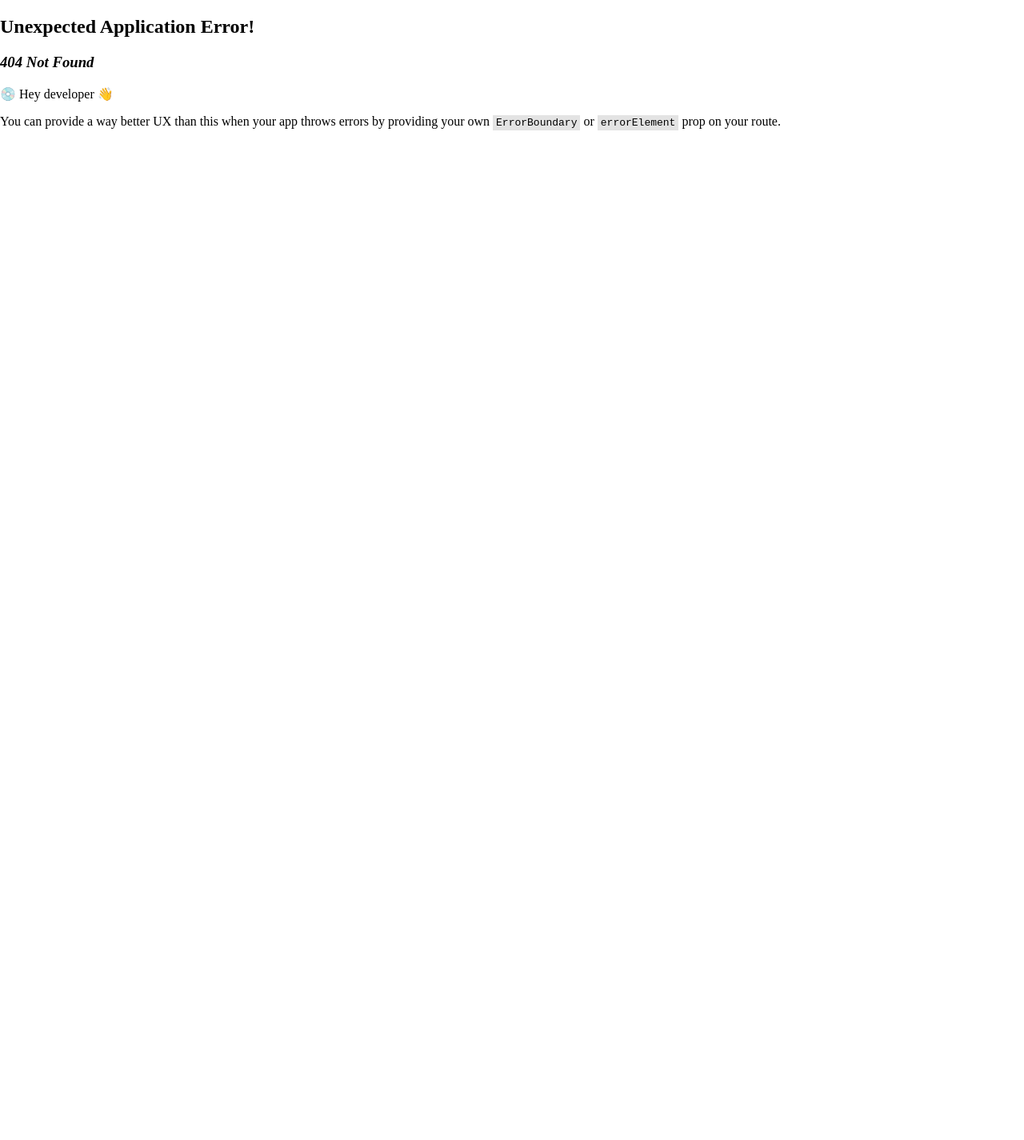
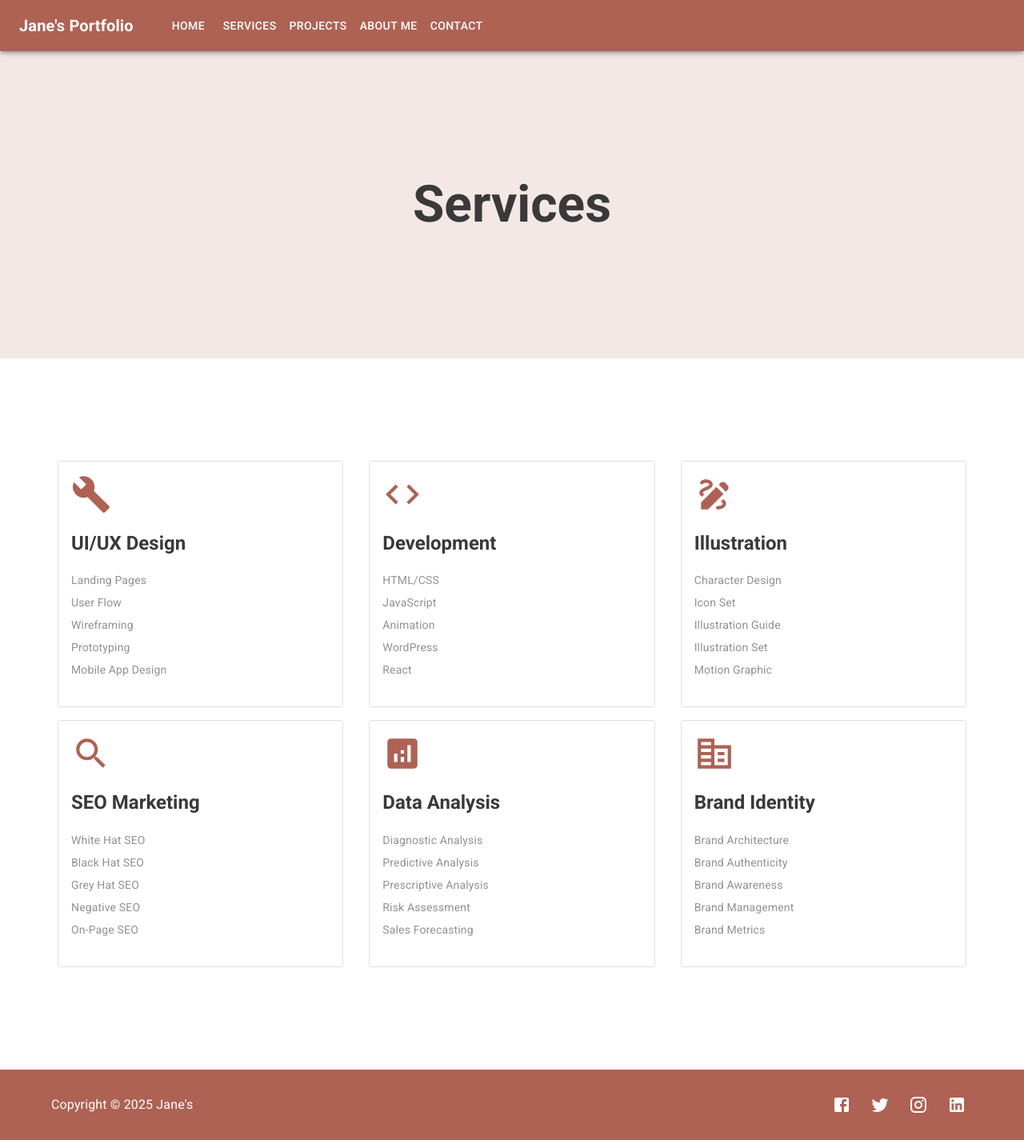
Before and after one commit to marsellius88/portfolio-1, a React (Vite) app in the folder frontend/: page /services in a window 1280 px wide. Before the commit this address had no page. Shown: the whole page at 80% size. Before the commit the page ends 800 px from the top, so only its background shows below. Built offline with nearby package versions, Linux system fonts and the light colour scheme.

Commit message:
menambahkan halaman Services

```diff
--- a/frontend/src/App.jsx
+++ b/frontend/src/App.jsx
@@ -7,6 +7,12 @@ import {
 import { ThemeProvider, createTheme } from "@mui/material/styles";
 import RootLayout from "./layouts/RootLayout";
 import Home from "./pages/Home";
+import Services from "./pages/Services";
+import Company1 from "./assets/company-1.jpg";
+import Company2 from "./assets/company-2.jpg";
+import Company3 from "./assets/company-3.png";
+import Company4 from "./assets/company-4.jpg";
+import ScrollToTopButton from "./components/ScrollToTopButton";
 
 const theme = createTheme({
   palette: {
@@ -40,10 +46,179 @@ const theme = createTheme({
   },
 });
 
+const services = [
+  {
+    icon: "Build",
+    title: "UI/UX Design",
+    list: [
+      "Landing Pages",
+      "User Flow",
+      "Wireframing",
+      "Prototyping",
+      "Mobile App Design",
+    ],
+  },
+  {
+    icon: "Code",
+    title: "Development",
+    list: ["HTML/CSS", "JavaScript", "Animation", "WordPress", "React"],
+  },
+  {
+    icon: "Draw",
+    title: "Illustration",
+    list: [
+      "Character Design",
+      "Icon Set",
+      "Illustration Guide",
+      "Illustration Set",
+      "Motion Graphic",
+    ],
+  },
+  {
+    icon: "Search",
+    title: "SEO Marketing",
+    list: [
+      "White Hat SEO",
+      "Black Hat SEO",
+      "Grey Hat SEO",
+      "Negative SEO",
+      "On-Page SEO",
+    ],
+  },
+  {
+    icon: "Analytics",
+    title: "Data Analysis",
+    list: [
+      "Diagnostic Analysis",
+      "Predictive Analysis",
+      "Prescriptive Analysis",
+      "Risk Assessment",
+      "Sales Forecasting",
+    ],
+  },
+  {
+    icon: "CorporateFare",
+    title: "Brand Identity",
+    list: [
+      "Brand Architecture",
+      "Brand Authenticity",
+      "Brand Awareness",
+      "Brand Management",
+      "Brand Metrics",
+    ],
+  },
+];
+
+const skills = [
+  {
+    name: "Communication",
+    percentage: 75,
+  },
+  {
+    name: "Leadership",
+    percentage: 70,
+  },
+  {
+    name: "Teamwork",
+    percentage: 90,
+  },
+  {
+    name: "Flexibility",
+    percentage: 80,
+  },
+];
+
+const statistics = [
+  {
+    icon: "Person",
+    value: "99",
+    text: "Happy Clients",
+  },
+  {
+    icon: "Settings",
+    value: "180",
+    text: "Projects Completed",
+  },
+  {
+    icon: "CalendarMonth",
+    value: "21",
+    text: "Years of Experience",
+  },
+];
+
+const projects = [
+  {
+    image:
+      "https://htmldemo.net/lendex/lendex/assets/images/project/project-slider-img-1.jpg",
+    title: "Givest - Non-Profit PSD Template",
+    description:
+      "Lorem ipsum dolor sit amet, consectetur adipiscing elit, sed do eiusmod tempor incididunt ut labore et dolore magna aliqua. Ut enim ad minim veniam.",
+    link: "/",
+  },
+  {
+    image:
+      "https://htmldemo.net/lendex/lendex/assets/images/project/project-slider-img-2.jpg",
+    title: "Musion - Gardening Website Template",
+    description:
+      "Lorem ipsum dolor sit amet, consectetur adipiscing elit, sed do eiusmod tempor incididunt ut labore et dolore magna aliqua. Ut enim ad minim veniam.",
+    link: "/",
+  },
+  {
+    image:
+      "https://htmldemo.net/lendex/lendex/assets/images/project/project-slider-img-3.jpg",
+    title: "SEOLLY - SEO Marketing and Digital Agency",
+    description:
+      "Lorem ipsum dolor sit amet, consectetur adipiscing elit, sed do eiusmod tempor incididunt ut labore et dolore magna aliqua. Ut enim ad minim veniam.",
+    link: "/",
+  },
+];
+
+const testimonials = [
+  {
+    name: "Natasha Polisky",
+    position: "Founder, Seolly",
+    avatar:
+      "https://images.pexels.com/photos/734478/pexels-photo-734478.jpeg?auto=compress&cs=tinysrgb&w=1260&h=750&dpr=2",
+    text: "I am beyond impressed with the design delivered! The UI/UX is not only visually stunning but also incredibly intuitive. Our app's user experience has significantly improved thanks to the thoughtful and detailed work. The collaboration process was smooth, professional, and tailored to our needs.",
+    star: 4,
+  },
+  {
+    name: "Johnny Tinley",
+    position: "CEO, Givest",
+    avatar:
+      "https://images.pexels.com/photos/5234256/pexels-photo-5234256.jpeg?auto=compress&cs=tinysrgb&w=1260&h=750&dpr=2",
+    text: "Working with this designer has been an absolute pleasure! Their ability to transform complex ideas into seamless, user-friendly designs is remarkable. The end result exceeded our expectations and has been well-received by our users. They truly understand the art and science of UI/UX design.",
+    star: 5,
+  },
+  {
+    name: "Kate Doe",
+    position: "Product Manager, Musion",
+    avatar:
+      "https://images.pexels.com/photos/1102341/pexels-photo-1102341.jpeg?auto=compress&cs=tinysrgb&w=1260&h=750&dpr=2",
+    text: "The professionalism and creativity of this designer are outstanding. They took the time to understand our brand and audience, delivering designs that are both functional and aesthetically pleasing. Their work has elevated our product and set a new standard for user experience in our industry.",
+    star: 5,
+  },
+];
+
+const companies = [Company1, Company2, Company3, Company4];
+
 const router = createBrowserRouter(
   createRoutesFromElements(
     <Route path="/" element={<RootLayout />}>
-      <Route index element={<Home />} />
+      <Route
+        index
+        element={
+          <Home
+            services={services}
+            skills={skills}
+            statistics={statistics}
+            projects={projects}
+            testimonials={testimonials}
+            companies={companies}
+          />
+        }
+      />
+      <Route path="services" element={<Services services={services} />} />
     </Route>
   )
 );
@@ -52,6 +227,7 @@ function App() {
   return (
     <ThemeProvider theme={theme}>
       <RouterProvider router={router} />
+      <ScrollToTopButton />
     </ThemeProvider>
   );
 }
--- a/frontend/src/components/Home/Companies.jsx
+++ b/frontend/src/components/Home/Companies.jsx
@@ -7,7 +7,7 @@ export default function Companies({ companies }) {
     <Box sx={{ px: 8, my: 16 }}>
       <Heading
         icon="Business"
-        title="Work with Trusted Company."
+        title="Work with Trusted Companies."
         subtitle="Favorite Clients"
       />
       <Grid container spacing={2}>
--- a/frontend/src/components/Navbar.jsx
+++ b/frontend/src/components/Navbar.jsx
@@ -6,33 +6,20 @@ import Typography from "@mui/material/Typography";
 import Container from "@mui/material/Container";
 import Button from "@mui/material/Button";
 
-const pages = ["Services", "Projects", "Testimonials", "About Me", "Contact"];
-const settings = ["Profile", "Account", "Dashboard", "Logout"];
+const pages = [
+  { text: "Home", link: "/" },
+  { text: "Services", link: "/services" },
+  { text: "Projects", link: "/projects" },
+  // { text: "Testimonials", link: "/testimonials" },
+  { text: "About Me", link: "/about" },
+  { text: "Contact", link: "/contact" },
+];
 
 function Navbar() {
-  const [anchorElNav, setAnchorElNav] = React.useState(null);
-  const [anchorElUser, setAnchorElUser] = React.useState(null);
-
-  const handleOpenNavMenu = (event) => {
-    setAnchorElNav(event.currentTarget);
-  };
-  const handleOpenUserMenu = (event) => {
-    setAnchorElUser(event.currentTarget);
-  };
-
-  const handleCloseNavMenu = () => {
-    setAnchorElNav(null);
-  };
-
-  const handleCloseUserMenu = () => {
-    setAnchorElUser(null);
-  };
-
   return (
     <AppBar position="fixed" component="nav">
       <Container maxWidth="xl">
         <Toolbar disableGutters>
-          {/* <AdbIcon sx={{ display: { xs: "none", md: "flex" }, mr: 1 }} /> */}
           <Typography
             variant="h6"
             noWrap
@@ -41,9 +28,7 @@ function Navbar() {
             sx={{
               mr: 5,
               display: { xs: "none", md: "flex" },
-              //   fontFamily: "monospace",
               fontWeight: 700,
-              //   letterSpacing: ".3rem",
               color: "inherit",
               textDecoration: "none",
             }}
@@ -53,11 +38,12 @@ function Navbar() {
           <Box sx={{ flexGrow: 1, display: { xs: "none", md: "flex" } }}>
             {pages.map((page) => (
               <Button
+                component="a"
+                href={page.link}
                 key={page}
-                onClick={handleCloseNavMenu}
                 sx={{ my: 1, color: "white", display: "block" }}
               >
-                {page}
+                {page.text}
               </Button>
             ))}
           </Box>
--- /dev/null
+++ b/frontend/src/components/PageHeading.jsx
@@ -0,0 +1,24 @@
+import Box from "@mui/material/Box";
+import Typography from "@mui/material/Typography";
+
+export default function PageHeading({ title }) {
+  return (
+    <Box
+      sx={{
+        width: "100%",
+        height: "30vw",
+        bgcolor: "secondary.main",
+        display: "flex",
+        justifyContent: "center",
+        alignItems: "center",
+      }}
+    >
+      <Typography
+        variant="h3"
+        sx={{ fontSize: "4rem", fontWeight: "bold", my: 3 }}
+      >
+        {title}
+      </Typography>
+    </Box>
+  );
+}
--- /dev/null
+++ b/frontend/src/components/ScrollToTopButton.jsx
@@ -0,0 +1,50 @@
+import React, { useState, useEffect } from "react";
+import Fab from "@mui/material/Fab";
+import KeyboardArrowUpIcon from "@mui/icons-material/KeyboardArrowUp";
+import Box from "@mui/material/Box";
+import Fade from "@mui/material/Fade";
+
+export default function ScrollToTopButton() {
+  const [showButton, setShowButton] = useState(false);
+
+  useEffect(() => {
+    const handleScroll = () => {
+      if (window.scrollY > 300) {
+        setShowButton(true);
+      } else {
+        setShowButton(false);
+      }
+    };
+
+    window.addEventListener("scroll", handleScroll);
+    return () => window.removeEventListener("scroll", handleScroll);
+  }, []);
+
+  const handleScrollToTop = () => {
+    window.scrollTo({
+      top: 0,
+      behavior: "smooth",
+    });
+  };
+
+  return (
+    <Box
+      sx={{
+        position: "fixed",
+        bottom: 16,
+        right: 16,
+        zIndex: 1000,
+      }}
+    >
+      <Fade in={showButton}>
+        <Fab
+          color="primary"
+          onClick={handleScrollToTop}
+          aria-label="scroll to top"
+        >
+          <KeyboardArrowUpIcon />
+        </Fab>
+      </Fade>
+    </Box>
+  );
+}
--- /dev/null
+++ b/frontend/src/components/Services/ServicesList.jsx
@@ -0,0 +1,17 @@
+import Box from "@mui/material/Box";
+import Grid from "@mui/material/Grid2";
+import ServiceCard from "../Home/ServiceCard";
+
+export default function ServicesList({ services }) {
+  return (
+    <Box sx={{ px: 8, my: 16 }}>
+      <Grid container spacing={2}>
+        {services.map((item, index) => (
+          <Grid key={index} size={4}>
+            <ServiceCard key={index} service={item} />
+          </Grid>
+        ))}
+      </Grid>
+    </Box>
+  );
+}
--- /dev/null
+++ b/frontend/src/pages/Services.jsx
@@ -0,0 +1,11 @@
+import PageHeading from "../components/PageHeading";
+import ServicesList from "../components/Services/ServicesList";
+
+export default function Services({ services }) {
+  return (
+    <>
+      <PageHeading title="Services" />
+      <ServicesList services={services} />
+    </>
+  );
+}
```
Also changed, not shown: frontend/src/pages/Home.jsx (+162 -155 lines).
